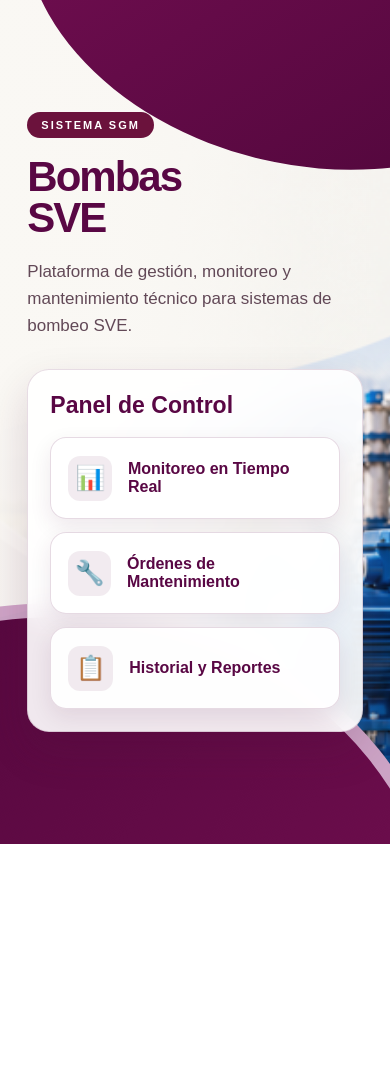
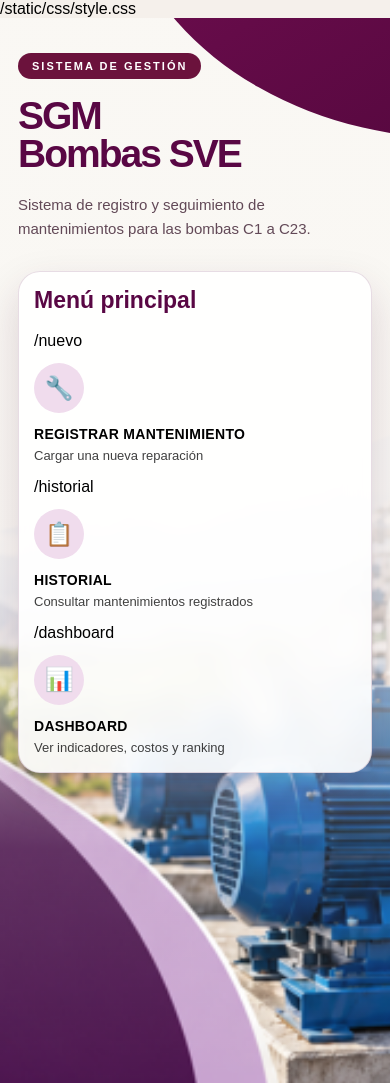
Before and after one commit to encuestasuedc-droid/sgm-bombas-sve, a Flask app: page / in a window 390 px wide. Before the commit the page ends 844 px from the top, so only its background shows below. Run offline with Flask 3, Linux system fonts and the light colour scheme; some libraries are stand-ins or nearby versions.

Commit message:
Update inicio.html

```diff
--- a/templates/inicio.html
+++ b/templates/inicio.html
@@ -1,22 +1,32 @@
 <!DOCTYPE html>
 <html lang="es">
+
 <head>
     <meta charset="UTF-8">
     <meta name="viewport" content="width=device-width, initial-scale=1.0">
+
     <title>SGM Bombas SVE</title>
+
+    /static/css/style.css
+
     <style>
         * {
             box-sizing: border-box;
         }
-        html, body {
+
+        html,
+        body {
             margin: 0;
             min-height: 100%;
         }
+
         body {
             font-family: Arial, Helvetica, sans-serif;
             background-color: #f5f0eb;
         }
+
         /* Pantalla principal con la imagen como fondo */
+
         .inicio-fondo {
             position: relative;
             display: flex;
@@ -24,19 +34,25 @@
             min-height: 100vh;
             padding: 50px 7%;
             overflow: hidden;
-            background-image: linear-gradient(
+
+            background-image:
+                linear-gradient(
                     90deg,
                     rgba(250, 248, 244, 0.98) 0%,
                     rgba(250, 248, 244, 0.93) 32%,
                     rgba(250, 248, 244, 0.66) 55%,
                     rgba(250, 248, 244, 0.14) 80%,
                     rgba(250, 248, 244, 0.02) 100%
-            ), url("/static/img/bombas_sve.png");
+                ),
+                url("/static/img/bombas_sve.png");
+
             background-repeat: no-repeat;
             background-position: center center;
             background-size: cover;
         }
+
         /* Curva decorativa superior */
+
         .inicio-fondo::before {
             content: "";
             position: absolute;
@@ -44,12 +60,20 @@
             right: -210px;
             width: 580px;
             height: 420px;
-            background: linear-gradient(135deg, #7b1057, #4d0639);
+
+            background: linear-gradient(
+                135deg,
+                #7b1057,
+                #4d0639
+            );
+
             border-radius: 50%;
             transform: rotate(13deg);
             pointer-events: none;
         }
+
         /* Curva decorativa inferior */
+
         .inicio-fondo::after {
             content: "";
             position: absolute;
@@ -57,136 +81,310 @@
             left: -390px;
             width: 820px;
             height: 730px;
-            background: linear-gradient(145deg, #4d0639, #791054);
+
+            background: linear-gradient(
+                145deg,
+                #4d0639,
+                #791054
+            );
+
             border: 14px solid rgba(223, 190, 219, 0.85);
             border-radius: 50%;
             transform: rotate(-14deg);
             pointer-events: none;
         }
+
         /* Contenido de la portada */
+
         .inicio-contenido {
             position: relative;
             z-index: 2;
             width: min(590px, 100%);
         }
+
         .etiqueta-sistema {
             display: inline-block;
             margin-bottom: 18px;
             padding: 7px 14px;
+
             color: white;
             background-color: #6b123c;
             border-radius: 30px;
+
             font-size: 11px;
             font-weight: bold;
             letter-spacing: 2px;
             text-transform: uppercase;
         }
+
         .titulo-principal {
             margin: 0;
+
             color: #590744;
+
             font-size: clamp(42px, 5.5vw, 70px);
             line-height: 0.98;
             letter-spacing: -2px;
         }
+
         .titulo-principal span {
             display: block;
             font-weight: 900;
         }
+
         .descripcion {
             max-width: 520px;
             margin: 20px 0 30px;
+
             color: #624957;
+
             font-size: 17px;
             line-height: 1.6;
         }
+
         /* Tarjeta del menú */
+
         .menu-card {
             padding: 22px;
+
             background: rgba(255, 255, 255, 0.91);
             border: 1px solid rgba(89, 7, 68, 0.14);
             border-radius: 22px;
+
             box-shadow: 0 18px 42px rgba(70, 15, 52, 0.17);
+
             backdrop-filter: blur(12px);
             -webkit-backdrop-filter: blur(12px);
         }
+
         .menu-card h2 {
             margin: 0 0 18px;
+
             color: #590744;
+
             font-size: 23px;
         }
+
         .menu-links {
             display: grid;
             gap: 13px;
         }
+
         /* Enlaces completos y funcionales */
+
         .menu-links a {
             display: flex;
             align-items: center;
             gap: 16px;
+
             min-height: 82px;
             padding: 14px 17px;
+
             color: #590744;
             text-decoration: none;
+
             background: rgba(255, 255, 255, 0.96);
             border: 1px solid rgba(89, 7, 68, 0.15);
             border-radius: 16px;
+
             box-shadow: 0 8px 22px rgba(70, 15, 52, 0.09);
-            transition: transform 0.2s ease, color 0.2s ease, background 0.2s ease, box-shadow 0.2s ease;
+
+            transition:
+                transform 0.2s ease,
+                color 0.2s ease,
+                background 0.2s ease,
+                box-shadow 0.2s ease;
         }
+
         .menu-links a:hover {
             color: white;
-            background: linear-gradient(135deg, #771052, #4e0639);
+
+            background: linear-gradient(
+                135deg,
+                #771052,
+                #4e0639
+            );
+
             transform: translateX(6px);
+
             box-shadow: 0 14px 30px rgba(70, 15, 52, 0.23);
         }
-        /* Estilos añadidos para corregir el corte de código */
+
         .menu-icono {
             display: flex;
             align-items: center;
             justify-content: center;
-            font-size: 24px;
-            width: 45px;
-            height: 45px;
-            background: rgba(89, 7, 68, 0.08);
-            border-radius: 12px;
-            transition: background 0.2s ease;
+            flex-shrink: 0;
+
+            width: 54px;
+            height: 54px;
+
+            background: #f0dced;
+            border-radius: 50%;
+
+            font-size: 25px;
         }
+
         .menu-links a:hover .menu-icono {
-            background: rgba(255, 255, 255, 0.2);
+            background: rgba(255, 255, 255, 0.18);
         }
+
         .menu-texto {
+            display: block;
+        }
+
+        .menu-texto strong {
+            display: block;
+
             font-size: 16px;
-            font-weight: 600;
+            line-height: 1.2;
+            letter-spacing: 0.3px;
+            text-transform: uppercase;
+        }
+
+        .menu-texto small {
+            display: block;
+            margin-top: 5px;
+
+            font-size: 13px;
+            line-height: 1.3;
+
+            opacity: 0.75;
+        }
+
+        /* Tablet */
+
+        @media (max-width: 900px) {
+            .inicio-fondo {
+                align-items: flex-start;
+                padding: 45px 6% 380px;
+
+                background-image:
+                    linear-gradient(
+                        180deg,
+                        rgba(250, 248, 244, 0.96) 0%,
+                        rgba(250, 248, 244, 0.88) 50%,
+                        rgba(250, 248, 244, 0.12) 78%,
+                        rgba(250, 248, 244, 0) 100%
+                    ),
+                    url("/static/img/bombas_sve.png");
+
+                background-position: center center;
+            }
+
+            .inicio-contenido {
+                width: 100%;
+            }
+        }
+
+        /* Celular */
+
+        @media (max-width: 600px) {
+            .inicio-fondo {
+                padding: 35px 18px 310px;
+                background-position: 62% center;
+            }
+
+            .inicio-fondo::before {
+                top: -305px;
+                right: -310px;
+            }
+
+            .inicio-fondo::after {
+                display: none;
+            }
+
+            .titulo-principal {
+                font-size: 39px;
+            }
+
+            .descripcion {
+                font-size: 15px;
+            }
+
+            .menu-card {
+                padding: 15px;
+            }
+
+            .menu-links a {
+                min-height: 76px;
+                padding: 12px 13px;
+            }
+
+            .menu-icono {
+                width: 50px;
+                height: 50px;
+                font-size: 23px;
+            }
+
+            .menu-texto strong {
+                font-size: 14px;
+            }
         }
     </style>
 </head>
+
 <body>
 
     <main class="inicio-fondo">
-        <div class="inicio-contenido">
-            <span class="etiqueta-sistema">Sistema SGM</span>
-            <h1 class="titulo-principal">Bombas <span>SVE</span></h1>
-            <p class="descripcion">Plataforma de gestión, monitoreo y mantenimiento técnico para sistemas de bombeo SVE.</p>
 
-            <nav class="menu-card">
-                <h2>Panel de Control</h2>
-                <div class="menu-links">
-                    <a href="/monitoreo">
+        <section class="inicio-contenido">
+
+            <span class="etiqueta-sistema">
+                Sistema de gestión
+            </span>
+
+            <h1 class="titulo-principal">
+                SGM
+                <span>Bombas SVE</span>
+            </h1>
+
+            <p class="descripcion">
+                Sistema de registro y seguimiento de mantenimientos
+                para las bombas C1 a C23.
+            </p>
+
+            <div class="menu-card">
+
+                <h2>Menú principal</h2>
+
+                <nav class="menu-links">
+
+                    /nuevo
+                        <span class="menu-icono">🔧</span>
+
+                        <span class="menu-texto">
+                            <strong>Registrar mantenimiento</strong>
+                            <small>Cargar una nueva reparación</small>
+                        </span>
+                    </a>
+
+                    /historial
+                        <span class="menu-icono">📋</span>
+
+                        <span class="menu-texto">
+                            <strong>Historial</strong>
+                            <small>Consultar mantenimientos registrados</small>
+                        </span>
+                    </a>
+
+                    /dashboard
                         <span class="menu-icono">📊</span>
-                        <span class="menu-texto">Monitoreo en Tiempo Real</span>
+
+                        <span class="menu-texto">
+                            <strong>Dashboard</strong>
+                            <small>Ver indicadores, costos y ranking</small>
+                        </span>
                     </a>
-                    <a href="/mantenimiento">
-                        <span class="menu-icono">🔧</span>
-                        <span class="menu-texto">Órdenes de Mantenimiento</span>
-                    </a>
-                    <a href="/reportes">
-                        <span class="menu-icono">📋</span>
-                        <span class="menu-texto">Historial y Reportes</span>
-                    </a>
+
+                </nav>
+
             </div>
-            </nav>
-        </div>
+
+        </section>
+
     </main>
 
 </body>
+
 </html>
```
Lines whose indentation alone changed are shown as unchanged.
